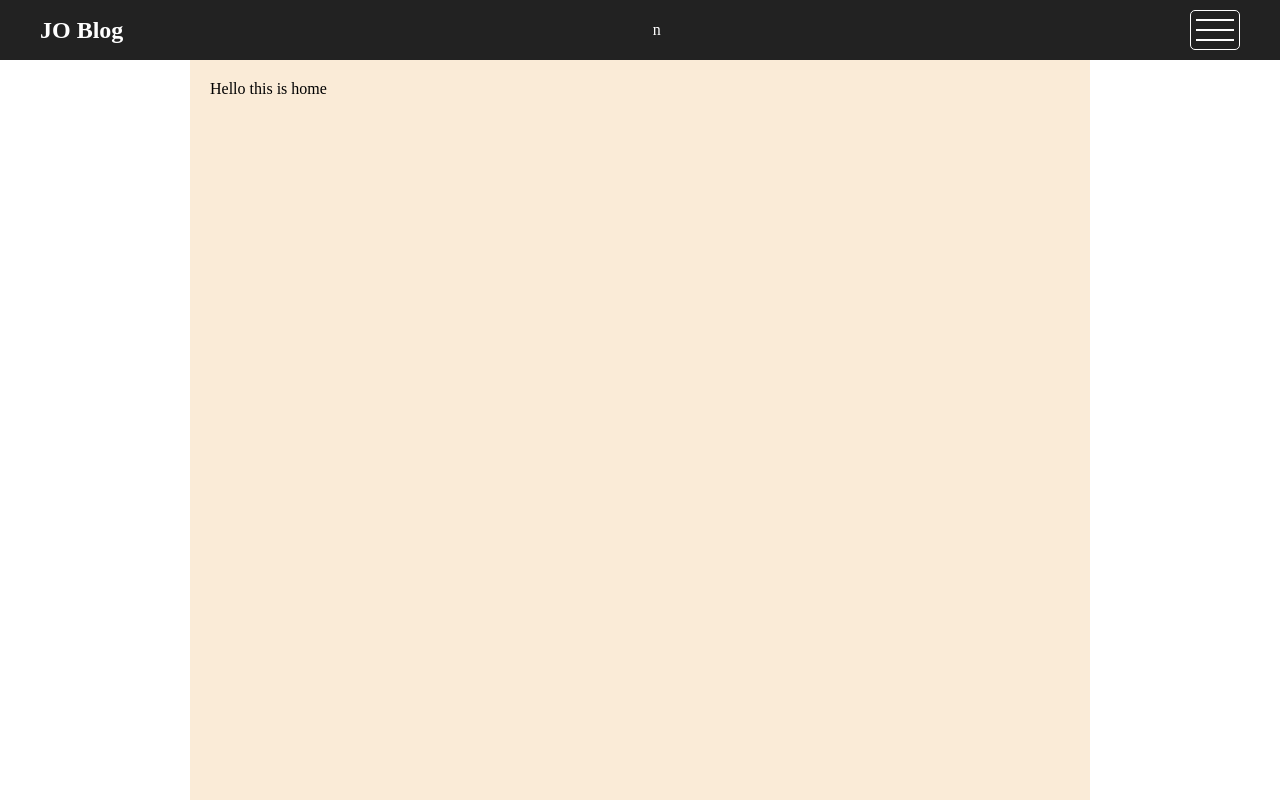
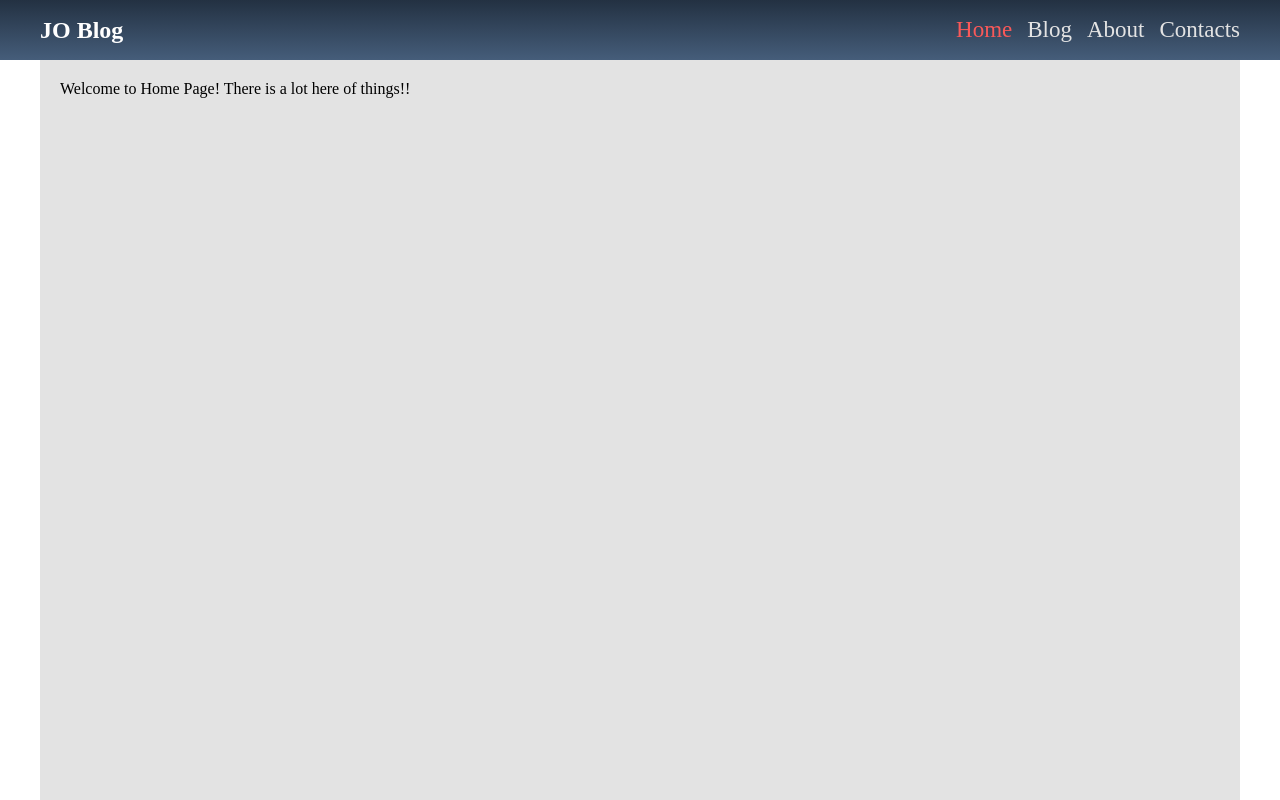
Before and after one commit to JoryAhmedd/JO-Blog22, a Next.js app: page / in a window 1280 px wide. Built offline with nearby package versions, Linux system fonts and the light colour scheme.

Commit message:
add nav for big screens

```diff
--- a/src/Components/Navbar/NavLink.jsx
+++ b/src/Components/Navbar/NavLink.jsx
@@ -1,8 +1,19 @@
+// مش لازم اعمل يوز كلاينت عشان اصلا الاب اخدها ف الابن هينطبق عليها عادي
 import Link from "next/link";
+import { usePathname } from "next/navigation";
+import classes from './NavLink.module.css';
 
 export default function NavLink({href, text, hideNavList}) {
+    // لو هما قد بعض هيكونوا صح
+    const pathname = usePathname();
+
+    // 1) href: where will I go by clicking on the link, (from parent).
+    // 2) pathname: current link where am I, (from browser).
+    const isActive = href === '/' ? pathname === href : pathname.startsWith(href);
+
     return (
-    <li onClick={hideNavList}>
+        // لو اكتف ب ترو تحط الكلاس دا
+    <li onClick={hideNavList} className={`${isActive ? classes['active'] : ""}`}>
         <Link href={href}>{text}</Link>
     </li>
     );
--- /dev/null
+++ b/src/Components/Navbar/NavLink.module.css
@@ -0,0 +1,4 @@
+.active {
+    color: var(--red);
+    transition: var(--transition);
+}
--- a/src/Components/Navbar/Navbar.jsx
+++ b/src/Components/Navbar/Navbar.jsx
@@ -21,9 +21,9 @@ export default function Navbar() {
             <NavLink href='/blog' text="Blog" hideNavList={hideNavList}/>
             <NavLink href='/about' text="About" hideNavList={hideNavList}/>
             <NavLink href='/contacts' text="Contacts" hideNavList={hideNavList}/>
-        </ul>n
+        </ul>
 
-        <button onClick={toggleNavList} className={classes["menu-button"]}>
+        <button onClick={toggleNavList} className={classes["menu-button"]} aria-label="menu">
             <span></span>
             <span></span>
             <span></span>
--- a/src/Components/Navbar/Navbar.module.css
+++ b/src/Components/Navbar/Navbar.module.css
@@ -7,28 +7,38 @@
     width: 100%;
     height: 60px;
     padding: 0 10px;
-    background-color: #222;
-    color: #fff;
-    transition: 300ms;
+    background: linear-gradient(to bottom, var(--color-one), var(--color-two));
+    color: var(--white);
+    transition: var(--transition);
 }
 
 .menu-button {
     width: 50px;
     height: 40px;
     background-color: transparent;
-    border: 1px solid #fff;
+    border: 1px solid var(--color-three);
     border-radius: 5px;
     cursor: pointer;
     display: flex;
     flex-direction: column;
     justify-content: space-evenly;
     padding: 0 5px;
+    transition: var(--transition2);
+}
+
+.menu-button:hover {
+    border-color: var(--white);
 }
 
 .menu-button span {
     width: 100%;
     height: 2px;
-    background-color: #fff;
+    background-color: var(--color-three);
+    transition: var(--transition2);
+}
+
+.menu-button:hover span {
+    background-color: var(--white);
 }
 
 .nav-list {
@@ -37,11 +47,12 @@
     justify-content: center;
     align-items: center;
     gap: 10px;
-    color: rebeccapurple;
     position: absolute;
     top: 60px;
     left: 0;
-    background-color: aqua;
+    background-color: var(--color-one);
+    color: var(--color-three);
+    font-size: 22px;
     height: calc(100vh - 60px);
     width: 75%;
     transform: translateX(-100%);
@@ -54,6 +65,11 @@
     visibility: visible;
 }
 
+/*
+    -small (phone): from 640px or 767px
+    -medium (ipads) : from 992px or 1024px
+    -big (TVs): from 1299px
+*/
 @media (min-width: 767px) {
     .nav-bar {
         padding-left: 20px;
@@ -66,4 +82,22 @@
         padding-left: 40px;
         padding-right: 40px;
     }
+
+    .menu-button {
+        display: none;
+    }
+
+    .nav-list {
+        visibility: visible;
+        transform: translateX(0);
+        position: static;
+        height: fit-content;
+        width: fit-content;
+        flex-direction: row;
+        background-color: transparent;
+        font-size: 23px;
+        gap: 15px;
+    }
+
+
 }
--- a/src/app/globals.css
+++ b/src/app/globals.css
@@ -1,6 +1,12 @@
 :root {
-  --background: #ffffff;
-  --foreground: #171717;
+  --white: #ffffff;
+  --black: #171717;
+  --color-one: #233142;
+  --color-two: #455d7a;
+  --color-three: #e3e3e3;
+  --red: #f95959;
+  --transition: 300ms;
+  --transition2: 200ms;
 }
 
 * {
@@ -27,12 +33,14 @@ button {
 }
 
 .main {
-  max-width: 900px;
-  background-color: antiquewhite;
+  overflow-y: auto;
+  transform: translateY(60px);
+}
+
+.main-section {
+  max-width: 1200px;
+  background-color: var(--color-three);
+  padding: 20px;
   margin: auto;
-  transform: translateY(60px);
-  padding: 20px;
   min-height: calc(100vh - 60px);
-  max-height: calc(100vh - 60px);
-  overflow-y: auto;
 }
--- a/src/app/layout.js
+++ b/src/app/layout.js
@@ -1,3 +1,4 @@
+//   في الويب كلهrender اول ملف بيتعمله
 import Navbar from "@/Components/Navbar/Navbar";
 import "./globals.css";
 
@@ -11,7 +12,9 @@ export default function RootLayout({ children }) {
     <html lang="en">
       <body suppressHydrationWarning={true}>
         <Navbar />
-        <main className="main">{children}</main>
+        <main className="main">
+          <section className="main-section">{children}</section>
+        </main>
       </body>
     </html>
   );
--- a/src/app/page.jsx
+++ b/src/app/page.jsx
@@ -2,6 +2,8 @@ import Image from "next/image";
 
 export default function Home() {
   return (
-    <div> Hello this is home</div>
+    <div>Welcome to Home Page!
+      There is a lot here of things!!
+    </div>
   );
 }
```
